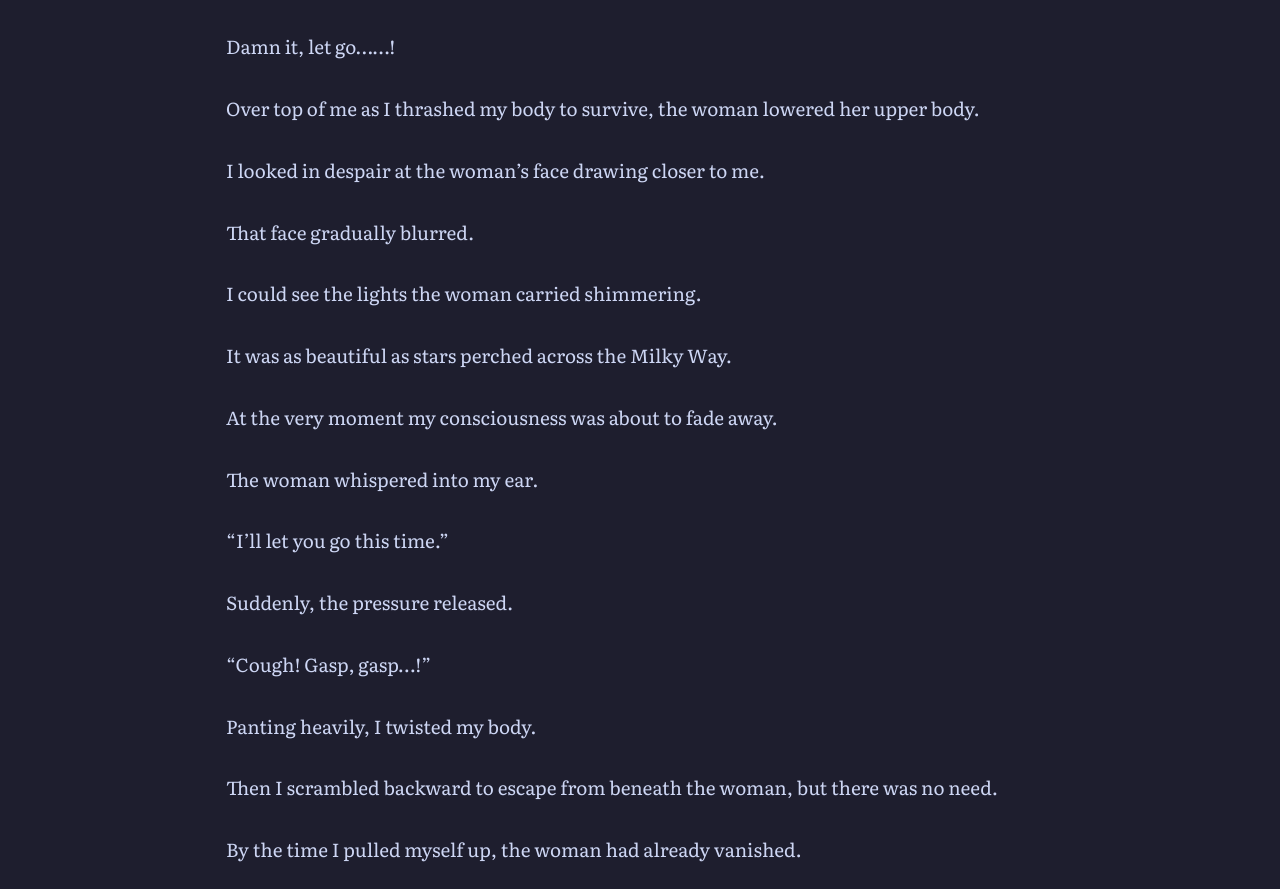
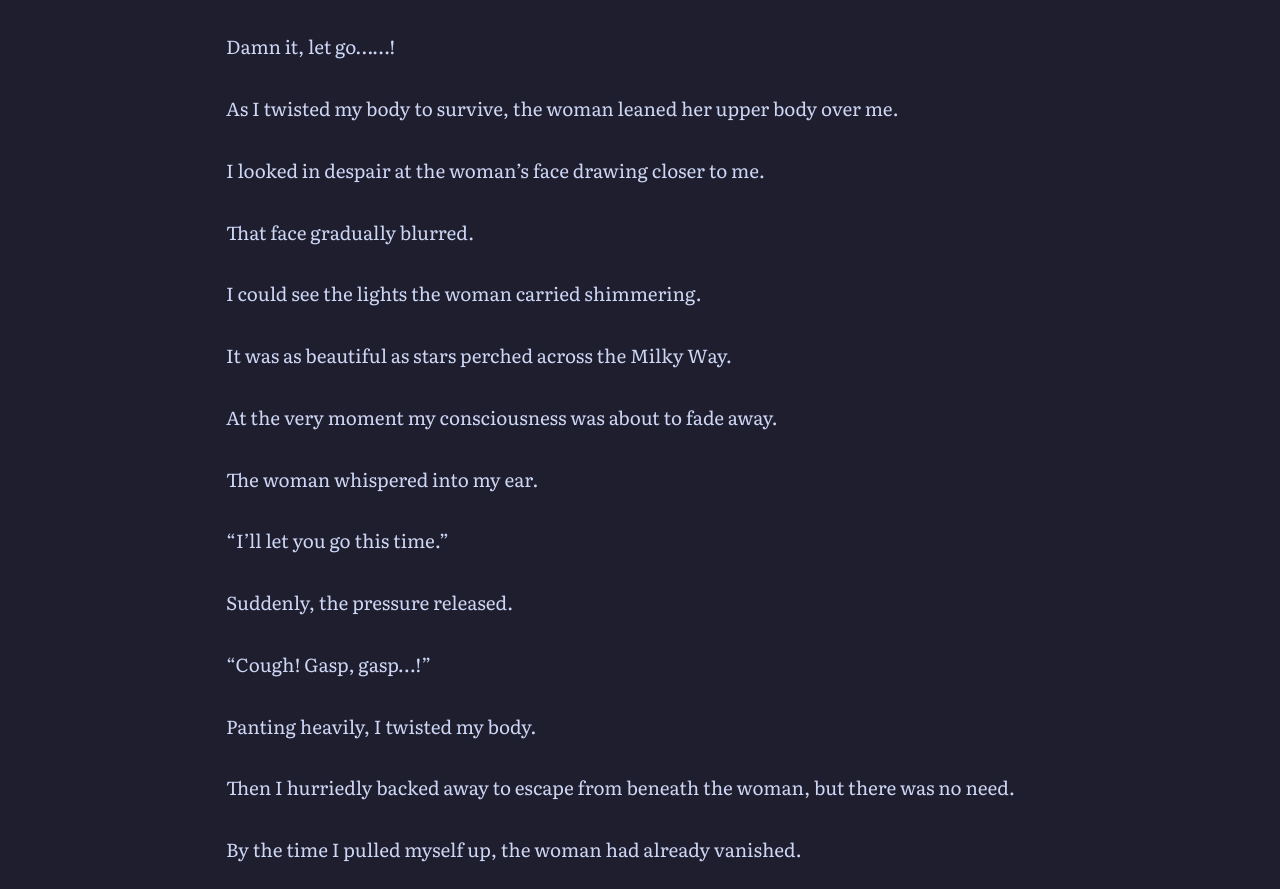
Before and after one commit to soleumn/soleumn.github.io, a Jekyll site: the page built from _chapters/esg/ch166.md, in a window 1280 px wide and 1400 px high, scrolled down 6695 px. Shown: the part 166-1055 px from the top of the window. Built offline with Jekyll 4.4.1, drawn with Linux system fonts in a browser that asks for light colours; some web fonts are replaced; comment, search, counter and statistics services are not loaded.

Commit message:
Edit Chapter 166 (via site)

```diff
--- a/_chapters/esg/ch166.md
+++ b/_chapters/esg/ch166.md
@@ -207,7 +207,7 @@
 
 Damn it, let go……!
 
-Over top of me as I thrashed my body to survive, the woman lowered her upper body.
+As I twisted my body to survive, the woman leaned her upper body over me.
 
 I looked in despair at the woman's face drawing closer to me.
 
@@ -229,7 +229,7 @@
 
 Panting heavily, I twisted my body.
 
-Then I scrambled backward to escape from beneath the woman, but there was no need.
+Then I hurriedly backed away to escape from beneath the woman, but there was no need.
 
 By the time I pulled myself up, the woman had already vanished.
 
```
